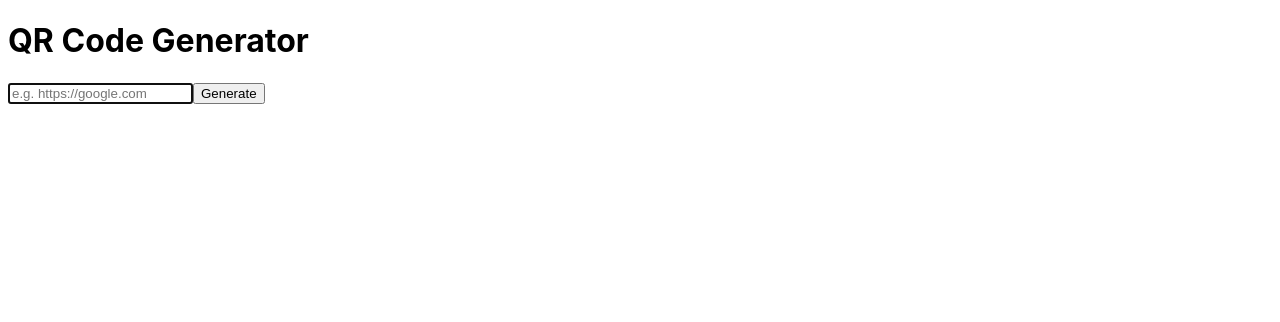
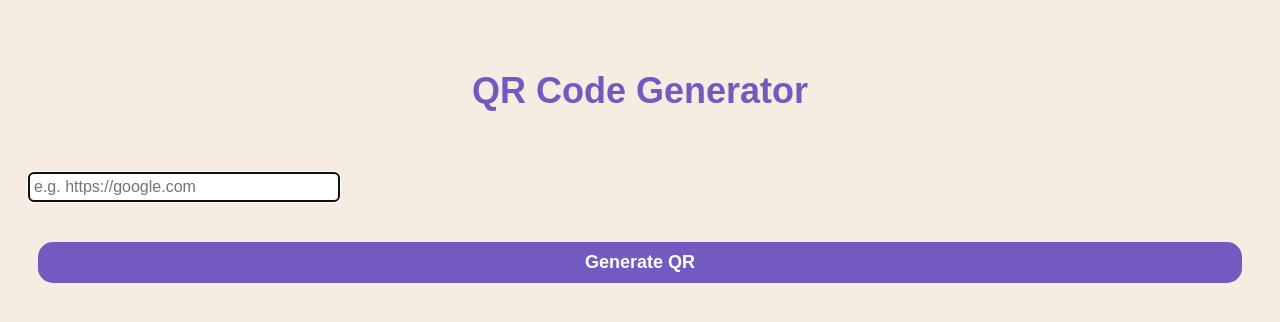
Before and after one commit to Technigo/project-custom-hooks-qr-code-generator-vite, a React (Vite) app: page / in a window 1280 px wide. Shown: the top 322 px of the page. Built offline with nearby package versions, Linux system fonts and the light colour scheme.

Commit message:
Styled the main app function

```diff
--- a/package.json
+++ b/package.json
@@ -12,7 +12,8 @@
   "dependencies": {
     "qrcode": "^1.5.3",
     "react": "^18.2.0",
-    "react-dom": "^18.2.0"
+    "react-dom": "^18.2.0",
+    "styled-components": "^6.1.1"
   },
   "devDependencies": {
     "@types/react": "^18.2.15",
--- a/src/App.jsx
+++ b/src/App.jsx
@@ -2,6 +2,58 @@
 // The App component serves as a user interface for generating and downloading QR codes, utilizing the custom hook useQRCodeGenerator which encapsulates the logic for QR code generation and management. When rendered, the component displays a title ("Technigo QR Code Generator") and conditionally renders either an input field and a "Generate" button or a generated QR code image, a "Download" button, and a "Repeat" button, based on the showInput state variable. If showInput is true, users can input a URL and generate a QR code by clicking the "Generate" button. Once generated, the input field and "Generate" button are replaced by the QR code image and additional buttons. The "Download" button triggers a download of the QR code image, and the "Repeat" button resets the UI to allow for generating a new QR code. The url, setUrl, qr, showInput, generateQRCode, downloadQRCode, and repeatAction variables and functions are derived from the useQRCodeGenerator hook, providing the necessary state and actions to manage the QR code generation process.
 // Import the custom hook useQRCodeGenerator
 import { useQRCodeGenerator } from "./hooks/useQRCodeGenerator";
+import styled from 'styled-components';
+
+const AppContainer = styled.section`
+display: flex;
+flex-direction: column;
+justify-content: center;
+font-family: 'Lexend', sans-serif;
+color: #725AC1;
+font-weight: 400;
+margin: 50px 20px;
+gap: 30px;
+
+h1 {
+  font-size: 36px;
+  font-weight: 900;
+  text-align: center;
+  margin: 20px 0 0 0;
+  padding: 0 0 30px 0;
+}
+
+.button-wrapper {
+  display: flex;
+flex-direction: column;
+align-items: center;
+}
+`;
+
+const Input = styled.input`
+font-family: 'Lexend', sans-serif;
+font-size: 16px;
+border: 1px solid #725AC1;
+border-radius: 5px;
+padding: 5px;
+width: 300px;
+`;
+
+const Button = styled.button`
+  background-color:#725AC1;
+  color: #fff;
+  font-weight: 600;
+  padding: 10px 20px;
+  border: none;
+  border-radius: 15px;
+  font-size: 18px;
+  cursor: pointer;
+  margin: 10px;
+
+  :hover {
+    background-color: #3321A6;
+  }
+`;
+
 
 // Define the App component
 export const App = () => {
@@ -19,31 +71,36 @@ export const App = () => {
 
   // Return the JSX to render the component
   return (
-    <div className="">
+    <AppContainer>
       {/* Render the title */}
       <h1>QR Code Generator</h1>
+      {/* Conditionall rendering of elements */}
       {isInputVisible ? (
+        //Renders the input field and generate button
         <>
-          <input
+          <Input
             type="text"
             ref={inputRef}
             placeholder="e.g. https://google.com"
             value={url}
             onChange={(e) => setUrl(e.target.value)}
           />
-          <button onClick={generateQRCode}>Generate</button>
+          <Button onClick={generateQRCode}>Generate QR</Button>
         </>
       ) : (
+        //Renders the QR code, dowload button and repeat button
         <>
           <img src={qrCode} />
-          <button onClick={downloadQRCode}>Download</button>
-          <button onClick={repeatAction}>New</button>
+          <div className="button-wrapper">
+            <Button onClick={downloadQRCode}>Download</Button>
+            <Button onClick={repeatAction}>New QR</Button>
+          </div>
         </>
       )}
 
 
       {/* Conditionally render based on wether the user is inputting an URL to generate a QR Code or the user wnats to downaload the generated QR Code from the url input */}
       {/* {yourReactiveVariableThatTogglesTheDownloadQrCcodeOrInputField ? () : ()} */}
-    </div>
+    </AppContainer>
   );
 };
--- a/src/hooks/useQRCodeGenerator.jsx
+++ b/src/hooks/useQRCodeGenerator.jsx
@@ -35,11 +35,11 @@ export const useQRCodeGenerator = () => {
       // HINT 2: Ensure to pass the necessary parameters to the QR code generation method, such as the URL to convert and any styling options.
       url,
       {
-        width: 100,
+        width: 302,
         margin: 2,
         color: {
-          dark: "#335383FF",
-          light: "#EEEEEEFF",
+          dark: "#1F1F1F",
+          light: "#FFFFFF",
         },
       },
       // HINT 3: Handle the callback of the QR code generation method, which provides the generated QR code data URL.
--- a/src/index.css
+++ b/src/index.css
@@ -5,6 +5,8 @@
     sans-serif;
   -webkit-font-smoothing: antialiased;
   -moz-osx-font-smoothing: grayscale;
+  @import url('https://fonts.googleapis.com/css2?family=Lexend:wght@100;400;600;700;900&display=swap');
+  background-color: #F7ECE1;
 }
 
 /* .app {
```
Also changed, not shown: 1 other file (tests, documents, lock files or other folders).
